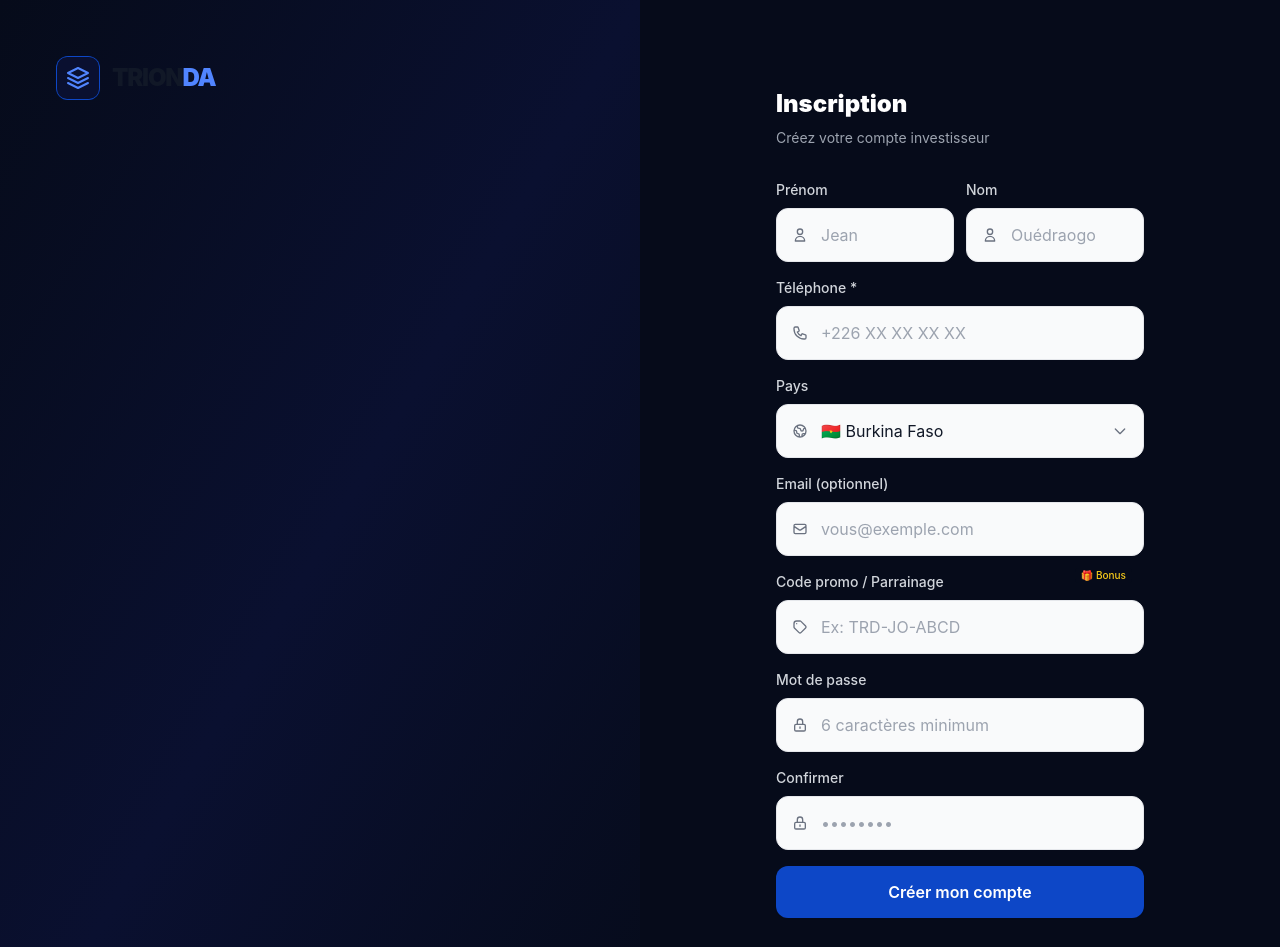
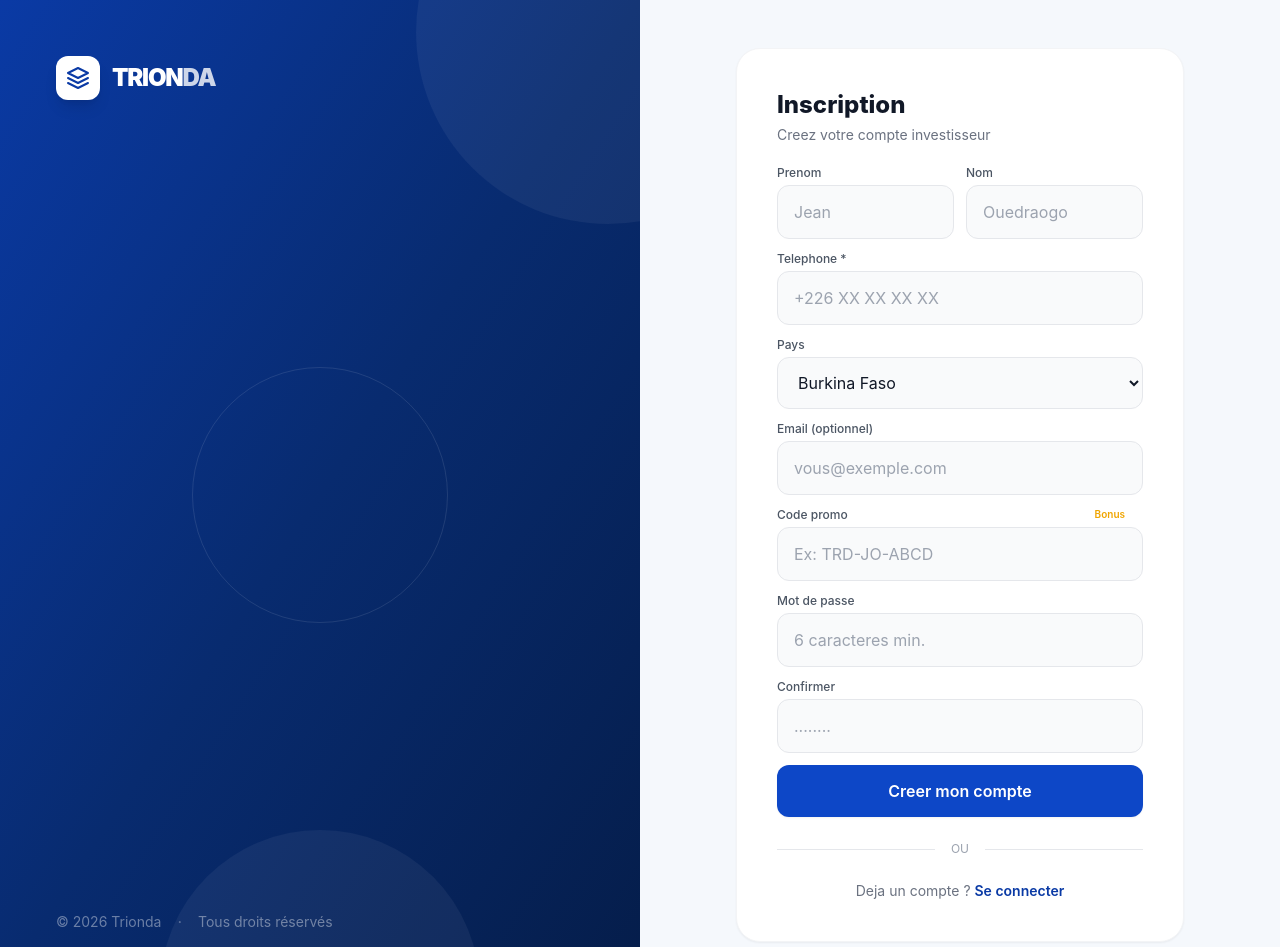
Before and after one commit to fredogary7-rgb/trionda, a Next.js app: page /register in a window 1280 px wide. Shown: the top 947 px of the page. Built offline with nearby package versions, Linux system fonts and the light colour scheme.

Commit message:
refonte: pages login/register thème clair premium + BrandPanel blanc

```diff
--- a/src/app/login/page.tsx
+++ b/src/app/login/page.tsx
@@ -6,8 +6,6 @@ import { useRouter, useSearchParams } from "next/navigation";
 import Link from "next/link";
 import { Suspense } from "react";
 import BrandPanel from "@/components/BrandPanel";
-import { MobileLogo, ErrorAlert, SuccessAlert, Spinner } from "@/components/ui/Misc";
-import { InputField } from "@/components/ui/InputField";
 
 function LoginForm() {
   const router = useRouter();
@@ -29,39 +27,72 @@ function LoginForm() {
   };
 
   return (
-    <div className="flex-1 flex items-center justify-center p-4 sm:p-12 bg-[#060B1A]">
-      {/* Mobile background glow */}
-      <div className="lg:hidden absolute top-0 right-0 w-64 h-64 bg-primary-500/5 rounded-full blur-[80px]" />
-      <div className="lg:hidden absolute bottom-0 left-0 w-64 h-64 bg-flame-500/5 rounded-full blur-[80px]" />
+    <div className="flex-1 flex items-center justify-center p-4 sm:p-12 bg-surface">
+      <div className="w-full max-w-md animate-slide-up">
+        {/* Mobile logo */}
+        <div className="lg:hidden mb-8 text-center">
+          <div className="inline-flex items-center gap-3">
+            <div className="w-10 h-10 rounded-xl bg-brand-600 flex items-center justify-center">
+              <svg className="w-5 h-5 text-white" fill="none" viewBox="0 0 24 24" stroke="currentColor" strokeWidth={2}>
+                <path strokeLinecap="round" strokeLinejoin="round" d="M12 2L2 7l10 5 10-5-10-5zM2 17l10 5 10-5M2 12l10 5 10-5" />
+              </svg>
+            </div>
+            <span className="text-2xl font-black tracking-tighter text-gray-900">TRION<span className="text-brand-600">DA</span></span>
+          </div>
+        </div>
 
-      <div className="w-full max-w-md animate-slide-up relative z-10">
-        <div className="lg:hidden mb-8 text-center"><MobileLogo /></div>
-
-        <div className="glass-card-glow p-6 sm:p-10">
+        <div className="card p-6 sm:p-10">
           <div className="mb-8">
-            <h1 className="text-2xl font-black text-white mb-2">Connexion</h1>
-            <p className="text-gray-400 text-sm">Accédez à votre espace investisseur</p>
+            <h1 className="text-2xl font-extrabold text-gray-900 mb-1">Connexion</h1>
+            <p className="text-sm text-gray-500">Accédez à votre espace investisseur</p>
           </div>
 
-          {registered && <SuccessAlert message="Compte créé avec succès ! Connectez-vous." />}
-          {error && <ErrorAlert message={error} />}
+          {registered && (
+            <div className="mb-5 p-4 bg-emerald-50 border border-emerald-100 rounded-xl flex items-center gap-3 animate-fade-in">
+              <svg className="w-5 h-5 text-emerald-500 shrink-0" fill="none" viewBox="0 0 24 24" stroke="currentColor" strokeWidth={2}>
+                <path strokeLinecap="round" strokeLinejoin="round" d="M9 12l2 2 4-4m6 2a9 9 0 11-18 0 9 9 0 0118 0z" />
+              </svg>
+              <span className="text-emerald-700 text-sm">Compte créé avec succès ! Connectez-vous.</span>
+            </div>
+          )}
+          {error && (
+            <div className="mb-5 p-4 bg-flame-50 border border-flame-100 rounded-xl flex items-center gap-3 animate-fade-in">
+              <svg className="w-5 h-5 text-flame-500 shrink-0" fill="none" viewBox="0 0 24 24" stroke="currentColor" strokeWidth={2}>
+                <path strokeLinecap="round" strokeLinejoin="round" d="M12 8v4m0 4h.01M21 12a9 9 0 11-18 0 9 9 0 0118 0z" />
+              </svg>
+              <span className="text-flame-600 text-sm">{error}</span>
+            </div>
+          )}
 
-          <form onSubmit={handleSubmit} className="space-y-5">
-            <InputField id="identifier" label="Téléphone ou Email" type="text" value={identifier} onChange={(e) => setIdentifier(e.target.value)} placeholder="+226 XX XX XX XX ou email" icon="phone" />
-            <InputField id="password" label="Mot de passe" type="password" value={password} onChange={(e) => setPassword(e.target.value)} placeholder="••••••••" icon="lock" />
+          <form onSubmit={handleSubmit} className="space-y-4">
+            <div>
+              <label className="block text-xs font-medium text-gray-600 mb-1.5">Téléphone ou Email</label>
+              <input id="identifier" type="text" value={identifier} onChange={e => setIdentifier(e.target.value)}
+                className="input-light" placeholder="+226 XX XX XX XX ou email" required />
+            </div>
+            <div>
+              <label className="block text-xs font-medium text-gray-600 mb-1.5">Mot de passe</label>
+              <input id="password" type="password" value={password} onChange={e => setPassword(e.target.value)}
+                className="input-light" placeholder="••••••••" required />
+            </div>
             <button type="submit" disabled={loading} className="btn-brand mt-2">
-              {loading ? <Spinner text="Connexion..." /> : "Se connecter"}
+              {loading ? (
+                <span className="flex items-center justify-center gap-2">
+                  <svg className="animate-spin w-4 h-4" fill="none" viewBox="0 0 24 24"><circle className="opacity-25" cx="12" cy="12" r="10" stroke="currentColor" strokeWidth="4" /><path className="opacity-75" fill="currentColor" d="M4 12a8 8 0 018-8V0C5.373 0 0 5.373 0 12h4z" /></svg>
+                  Connexion...
+                </span>
+              ) : "Se connecter"}
             </button>
           </form>
 
-          <div className="relative my-8">
-            <div className="absolute inset-0 flex items-center"><div className="w-full border-t border-white/[0.06]" /></div>
-            <div className="relative flex justify-center"><span className="px-4 text-xs text-gray-600 bg-[#060B1A]">OU</span></div>
+          <div className="relative my-7">
+            <div className="absolute inset-0 flex items-center"><div className="w-full border-t border-gray-200" /></div>
+            <div className="relative flex justify-center"><span className="px-4 text-xs text-gray-400 bg-white">OU</span></div>
           </div>
 
-          <p className="text-center text-sm text-gray-400">
+          <p className="text-center text-sm text-gray-500">
             Pas encore de compte ?{" "}
-            <Link href="/register" className="text-accent-400 hover:text-accent-300 font-semibold transition-colors">
+            <Link href="/register" className="text-brand-600 hover:text-brand-700 font-semibold transition-colors">
               Créer un compte
             </Link>
           </p>
@@ -73,9 +104,9 @@ function LoginForm() {
 
 export default function LoginPage() {
   return (
-    <div className="min-h-screen flex">
+    <div className="min-h-screen flex bg-surface">
       <BrandPanel />
-      <Suspense fallback={<div className="flex-1 bg-[#060B1A]" />}>
+      <Suspense fallback={<div className="flex-1 bg-surface" />}>
         <LoginForm />
       </Suspense>
     </div>
--- a/src/app/register/page.tsx
+++ b/src/app/register/page.tsx
@@ -4,111 +4,83 @@ import { useState } from "react";
 import { useRouter } from "next/navigation";
 import Link from "next/link";
 import BrandPanel from "@/components/BrandPanel";
-import { MobileLogo, ErrorAlert, Spinner } from "@/components/ui/Misc";
-import { InputField } from "@/components/ui/InputField";
+
+const COUNTRIES = ["Burkina Faso","Cote d'Ivoire","Mali","Senegal","Niger","Togo","Benin","Guinee","France","Autre"];
 
 export default function RegisterPage() {
   const router = useRouter();
-  const [form, setForm] = useState({ firstName: "", lastName: "", phone: "", email: "", country: "Burkina Faso", password: "", confirmPassword: "", promoCode: "" });
+  const [f, setF] = useState({ fn:"", ln:"", ph:"", em:"", co:"Burkina Faso", pw:"", cp:"", pc:"" });
   const [error, setError] = useState("");
   const [loading, setLoading] = useState(false);
+  const up = (k: string) => (e: React.ChangeEvent<HTMLInputElement | HTMLSelectElement>) => setF({ ...f, [k]: e.target.value });
 
-  const update = (field: string) => (e: React.ChangeEvent<HTMLInputElement | HTMLSelectElement>) => setForm({ ...form, [field]: e.target.value });
-
-  const handleSubmit = async (e: React.FormEvent) => {
+  const submit = async (e: React.FormEvent) => {
     e.preventDefault(); setError("");
-    if (!form.phone || form.phone.replace(/[\s.-]/g, "").length < 8) {
-      setError("Veuillez entrer un numéro de téléphone valide."); return;
-    }
-    if (form.password !== form.confirmPassword) { setError("Les mots de passe ne correspondent pas."); return; }
-    if (form.password.length < 6) { setError("6 caractères minimum pour le mot de passe."); return; }
+    if (!f.ph || f.ph.replace(/[\s.-]/g,"").length < 8) { setError("Telephone invalide."); return; }
+    if (f.pw !== f.cp) { setError("Mots de passe differents."); return; }
+    if (f.pw.length < 6) { setError("6 caracteres min."); return; }
     setLoading(true);
     try {
-      const res = await fetch("/api/auth/register", {
-        method: "POST",
-        headers: { "Content-Type": "application/json" },
-        body: JSON.stringify({
-          firstName: form.firstName,
-          lastName: form.lastName,
-          phone: form.phone,
-          email: form.email || null,
-          country: form.country,
-          password: form.password,
-          promoCode: form.promoCode || null,
-        }),
+      const r = await fetch("/api/auth/register", {
+        method: "POST", headers: { "Content-Type": "application/json" },
+        body: JSON.stringify({ firstName: f.fn, lastName: f.ln, phone: f.ph, email: f.em || null, country: f.co, password: f.pw, promoCode: f.pc || null }),
       });
-      const data = await res.json();
-      if (!res.ok) { setError(data.error || "Erreur lors de l'inscription."); return; }
+      const d = await r.json();
+      if (!r.ok) { setError(d.error || "Erreur"); return; }
       router.push("/login?registered=true");
-    } catch { setError("Une erreur est survenue."); }
+    } catch { setError("Erreur reseau."); }
     finally { setLoading(false); }
   };
-
 return (
-    <div className="min-h-screen flex">
+    <div className="min-h-screen flex bg-surface">
       <BrandPanel />
-      <div className="flex-1 flex items-center justify-center p-4 sm:p-12 bg-[#060B1A] relative overflow-hidden">
-        {/* Mobile glow orbs */}
-        <div className="lg:hidden absolute top-0 right-0 w-48 h-48 bg-primary-500/5 rounded-full blur-[60px]" />
-        <div className="lg:hidden absolute bottom-0 left-0 w-48 h-48 bg-flame-500/5 rounded-full blur-[60px]" />
-
-        <div className="w-full max-w-md animate-slide-up relative z-10">
-          <div className="lg:hidden mb-8 text-center"><MobileLogo /></div>
-
-          <div className="glass-card-glow p-6 sm:p-10">
-            <div className="mb-8">
-              <h1 className="text-2xl font-black text-white mb-2">Inscription</h1>
-              <p className="text-gray-400 text-sm">Créez votre compte investisseur</p>
+      <div className="flex-1 flex items-center justify-center p-4 sm:p-12 bg-surface">
+        <div className="w-full max-w-md animate-slide-up">
+          <div className="lg:hidden mb-8 text-center">
+            <div className="inline-flex items-center gap-3">
+              <div className="w-10 h-10 rounded-xl bg-brand-600 flex items-center justify-center">
+                <svg className="w-5 h-5 text-white" fill="none" viewBox="0 0 24 24" stroke="currentColor" strokeWidth={2}><path strokeLinecap="round" strokeLinejoin="round" d="M12 2L2 7l10 5 10-5-10-5zM2 17l10 5 10-5M2 12l10 5 10-5" /></svg>
+              </div>
+              <span className="text-2xl font-black text-gray-900">TRION<span className="text-brand-600">DA</span></span>
+            </div>
           </div>
 
-            {error && <ErrorAlert message={error} />}
+          <div className="card p-6 sm:p-10">
+            <h1 className="text-2xl font-extrabold text-gray-900 mb-1">Inscription</h1>
+            <p className="text-sm text-gray-500 mb-5">Creez votre compte investisseur</p>
 
-            <form onSubmit={handleSubmit} className="space-y-4">
+            {error && (
+              <div className="mb-4 p-4 bg-flame-50 border border-flame-100 rounded-xl flex items-center gap-3">
+                <svg className="w-5 h-5 text-flame-500 shrink-0" fill="none" viewBox="0 0 24 24" stroke="currentColor" strokeWidth={2}><path d="M12 8v4m0 4h.01M21 12a9 9 0 11-18 0 9 9 0 0118 0z" /></svg>
+                <span className="text-flame-600 text-sm">{error}</span>
+              </div>
+            )}
+
+            <form onSubmit={submit} className="space-y-3">
               <div className="grid grid-cols-2 gap-3">
-                <InputField id="firstName" label="Prénom" type="text" value={form.firstName} onChange={update("firstName")} placeholder="Jean" icon="user" />
-                <InputField id="lastName" label="Nom" type="text" value={form.lastName} onChange={update("lastName")} placeholder="Ouédraogo" icon="user" />
+                <div><label className="block text-xs font-medium text-gray-600 mb-1">Prenom</label><input type="text" value={f.fn} onChange={up("fn")} className="input-light" placeholder="Jean" required /></div>
+                <div><label className="block text-xs font-medium text-gray-600 mb-1">Nom</label><input type="text" value={f.ln} onChange={up("ln")} className="input-light" placeholder="Ouedraogo" required /></div>
               </div>
-              <InputField id="phone" label="Téléphone *" type="tel" value={form.phone} onChange={update("phone")} placeholder="+226 XX XX XX XX" icon="phone" />
-              <div>
-                <label htmlFor="country" className="block text-sm font-medium text-gray-300 mb-2">Pays</label>
+              <div><label className="block text-xs font-medium text-gray-600 mb-1">Telephone *</label><input type="tel" value={f.ph} onChange={up("ph")} className="input-light" placeholder="+226 XX XX XX XX" required /></div>
+              <div><label className="block text-xs font-medium text-gray-600 mb-1">Pays</label><select value={f.co} onChange={up("co")} className="input-light cursor-pointer">{COUNTRIES.map(c => <option key={c}>{c}</option>)}</select></div>
+              <div><label className="block text-xs font-medium text-gray-600 mb-1">Email (optionnel)</label><input type="email" value={f.em} onChange={up("em")} className="input-light" placeholder="vous@exemple.com" /></div>
               <div className="relative">
-                  <svg className="absolute left-4 top-1/2 -translate-y-1/2 w-4 h-4 text-gray-500" fill="none" viewBox="0 0 24 24" stroke="currentColor" strokeWidth={2}>
-                    <path strokeLinecap="round" strokeLinejoin="round" d="M3.055 11H5a2 2 0 012 2v1a2 2 0 002 2 2 2 0 012 2v2.945M8 3.935V5.5A2.5 2.5 0 0010.5 8h.5a2 2 0 012 2 2 2 0 104 0 2 2 0 012-2h1.064M15 20.488V18a2 2 0 012-2h3.064M21 12a9 9 0 11-18 0 9 9 0 0118 0z" />
-                  </svg>
-                  <select id="country" value={form.country} onChange={update("country")}
-                    className="input-light pl-11 appearance-none cursor-pointer">
-                    <option value="Burkina Faso">🇧🇫 Burkina Faso</option>
-                  </select>
-                  <svg className="absolute right-4 top-1/2 -translate-y-1/2 w-4 h-4 text-gray-500 pointer-events-none" fill="none" viewBox="0 0 24 24" stroke="currentColor" strokeWidth={2}>
-                    <path strokeLinecap="round" strokeLinejoin="round" d="M19 9l-7 7-7-7" />
-                  </svg>
+                <label className="block text-xs font-medium text-gray-600 mb-1">Code promo</label>
+                <input type="text" value={f.pc} onChange={up("pc")} className="input-light" placeholder="Ex: TRD-JO-ABCD" />
+                <span className="absolute right-3 top-0 text-[10px] text-gold-500 font-semibold bg-white px-1.5 rounded">Bonus</span>
               </div>
-              </div>
-              <InputField id="email" label="Email (optionnel)" type="email" value={form.email} onChange={update("email")} placeholder="vous@exemple.com" icon="email" required={false} />
-              <div className="relative">
-                <InputField id="promoCode" label="Code promo / Parrainage" type="text" value={form.promoCode} onChange={update("promoCode")} placeholder="Ex: TRD-JO-ABCD" icon="tag" required={false} />
-                <span className="absolute right-3 -top-1 text-[10px] text-gold-400 font-medium bg-[#060B1A] px-1.5 rounded">
-                  🎁 Bonus
-                </span>
-              </div>
-              <InputField id="password" label="Mot de passe" type="password" value={form.password} onChange={update("password")} placeholder="6 caractères minimum" icon="lock" />
-              <InputField id="confirmPassword" label="Confirmer" type="password" value={form.confirmPassword} onChange={update("confirmPassword")} placeholder="••••••••" icon="lock" />
-
-              <button type="submit" disabled={loading} className="btn-brand mt-2">
-                {loading ? <Spinner text="Création..." /> : "Créer mon compte"}
-              </button>
+              <div><label className="block text-xs font-medium text-gray-600 mb-1">Mot de passe</label><input type="password" value={f.pw} onChange={up("pw")} className="input-light" placeholder="6 caracteres min." required /></div>
+              <div><label className="block text-xs font-medium text-gray-600 mb-1">Confirmer</label><input type="password" value={f.cp} onChange={up("cp")} className="input-light" placeholder="........" required /></div>
+              <button type="submit" disabled={loading} className="btn-brand mt-2">{loading ? "Creation..." : "Creer mon compte"}</button>
             </form>
 
-            <div className="relative my-7">
-              <div className="absolute inset-0 flex items-center"><div className="w-full border-t border-white/[0.06]" /></div>
-              <div className="relative flex justify-center"><span className="px-4 text-xs text-gray-600 bg-[#060B1A]">OU</span></div>
+            <div className="relative my-6">
+              <div className="absolute inset-0 flex items-center"><div className="w-full border-t border-gray-200" /></div>
+              <div className="relative flex justify-center"><span className="px-4 text-xs text-gray-400 bg-white">OU</span></div>
             </div>
 
-            <p className="text-center text-sm text-gray-400">
-              Déjà un compte ?{" "}
-              <Link href="/login" className="text-accent-400 hover:text-accent-300 font-semibold transition-colors">
-                Se connecter
-              </Link>
+            <p className="text-center text-sm text-gray-500">
+              Deja un compte ? <Link href="/login" className="text-brand-600 hover:text-brand-700 font-semibold">Se connecter</Link>
             </p>
           </div>
         </div>
--- a/src/components/BrandPanel.tsx
+++ b/src/components/BrandPanel.tsx
@@ -2,39 +2,36 @@ import Link from "next/link";
 
 export default function BrandPanel() {
   return (
-    <div className="hidden lg:flex lg:w-1/2 relative overflow-hidden bg-gradient-to-br from-[#060B1A] via-[#0A1030] to-[#060B1A]">
-      <div className="absolute -top-32 -right-32 w-96 h-96 bg-primary-500/8 rounded-full blur-[100px]" />
-      <div className="absolute top-1/2 -left-32 w-72 h-72 bg-accent-500/6 rounded-full blur-[80px]" />
-      <div className="absolute -bottom-32 right-1/4 w-80 h-80 bg-gold-500/6 rounded-full blur-[100px]" />
+    <div className="hidden lg:flex lg:w-1/2 relative overflow-hidden bg-gradient-to-br from-brand-600 via-brand-700 to-brand-800">
+      {/* Cercles décoratifs subtils */}
+      <div className="absolute -top-40 -right-40 w-96 h-96 rounded-full bg-white/5" />
+      <div className="absolute top-1/3 -left-32 w-72 h-72 rounded-full bg-white/3" />
+      <div className="absolute -bottom-40 right-1/4 w-80 h-80 rounded-full bg-white/5" />
+      <div className="absolute left-1/2 top-1/2 -translate-x-1/2 -translate-y-1/2 w-64 h-64 rounded-full border border-white/10" />
 
       <div className="relative z-10 flex flex-col justify-between p-14 w-full">
         <div>
           <Link href="/" className="inline-flex items-center gap-3">
-            <div className="relative w-11 h-11">
-              <div className="absolute inset-0 rounded-xl bg-primary-500" />
-              <div className="absolute inset-[1px] rounded-[10px] bg-[#0A1030] flex items-center justify-center">
-                <svg className="w-6 h-6 text-accent-400" fill="none" viewBox="0 0 24 24" stroke="currentColor" strokeWidth={2}>
-                  <path strokeLinecap="round" strokeLinejoin="round" d="M12 2L2 7l10 5 10-5-10-5zM2 17l10 5 10-5M2 12l10 5 10-5" />
-                </svg>
-              </div>
+            <div className="w-11 h-11 rounded-xl bg-white flex items-center justify-center shadow-lg">
+              <svg className="w-6 h-6 text-brand-600" fill="none" viewBox="0 0 24 24" stroke="currentColor" strokeWidth={2}>
+                <path strokeLinecap="round" strokeLinejoin="round" d="M12 2L2 7l10 5 10-5-10-5zM2 17l10 5 10-5M2 12l10 5 10-5" />
+              </svg>
             </div>
-            <span className="text-2xl font-black tracking-tighter">
-              TRION<span className="text-accent-400">DA</span>
-            </span>
+            <span className="text-2xl font-black tracking-tighter text-white">TRION<span className="text-white/80">DA</span></span>
           </Link>
         </div>
 
         <div className="space-y-6 animate-fade-in">
-          <div className="inline-flex items-center gap-2 px-3 py-1.5 rounded-full bg-primary-500/10 border border-primary-500/15">
-            <span className="w-1.5 h-1.5 rounded-full bg-accent-400 animate-pulse" />
-            <span className="text-xs font-medium text-accent-400 uppercase tracking-widest">Investissement Pro</span>
+          <div className="inline-flex items-center gap-2 px-3 py-1.5 rounded-full bg-white/10 border border-white/10">
+            <span className="w-1.5 h-1.5 rounded-full bg-emerald-400 animate-pulse" />
+            <span className="text-xs font-medium text-white/90 uppercase tracking-widest">Investissement Pro</span>
           </div>
-          <h2 className="text-5xl font-black leading-tight tracking-tighter">
+          <h2 className="text-5xl font-black leading-tight tracking-tighter text-white">
             L&apos;INVESTISSEMENT
             <br />
-            <span className="text-gradient">NOUVELLE GÉNÉRATION</span>
+            <span className="text-white/70">NOUVELLE GÉNÉRATION</span>
           </h2>
-          <p className="text-lg text-gray-400 leading-relaxed max-w-md">
+          <p className="text-lg text-white/60 leading-relaxed max-w-md">
             La plateforme qui révolutionne l&apos;investissement au Burkina Faso.
             Performance, transparence, innovation.
           </p>
@@ -46,9 +43,9 @@ export default function BrandPanel() {
         </div>
 
         <div className="flex items-center gap-4">
-          <p className="text-sm text-gray-600">&copy; {new Date().getFullYear()} Trionda</p>
-          <span className="text-gray-700">·</span>
-          <p className="text-sm text-gray-600">Tous droits réservés</p>
+          <p className="text-sm text-white/40">&copy; {new Date().getFullYear()} Trionda</p>
+          <span className="text-white/30">·</span>
+          <p className="text-sm text-white/40">Tous droits réservés</p>
         </div>
       </div>
     </div>
@@ -58,8 +55,8 @@ export default function BrandPanel() {
 function StatBadge({ value, label }: { value: string; label: string }) {
   return (
     <div className="text-center">
-      <div className="text-xl font-black text-gradient">{value}</div>
-      <div className="text-[11px] text-gray-500 mt-0.5 uppercase tracking-wider">{label}</div>
+      <div className="text-xl font-black text-white">{value}</div>
+      <div className="text-[11px] text-white/50 mt-0.5 uppercase tracking-wider">{label}</div>
     </div>
   );
 }
```
Lines whose indentation alone changed are shown as unchanged.
